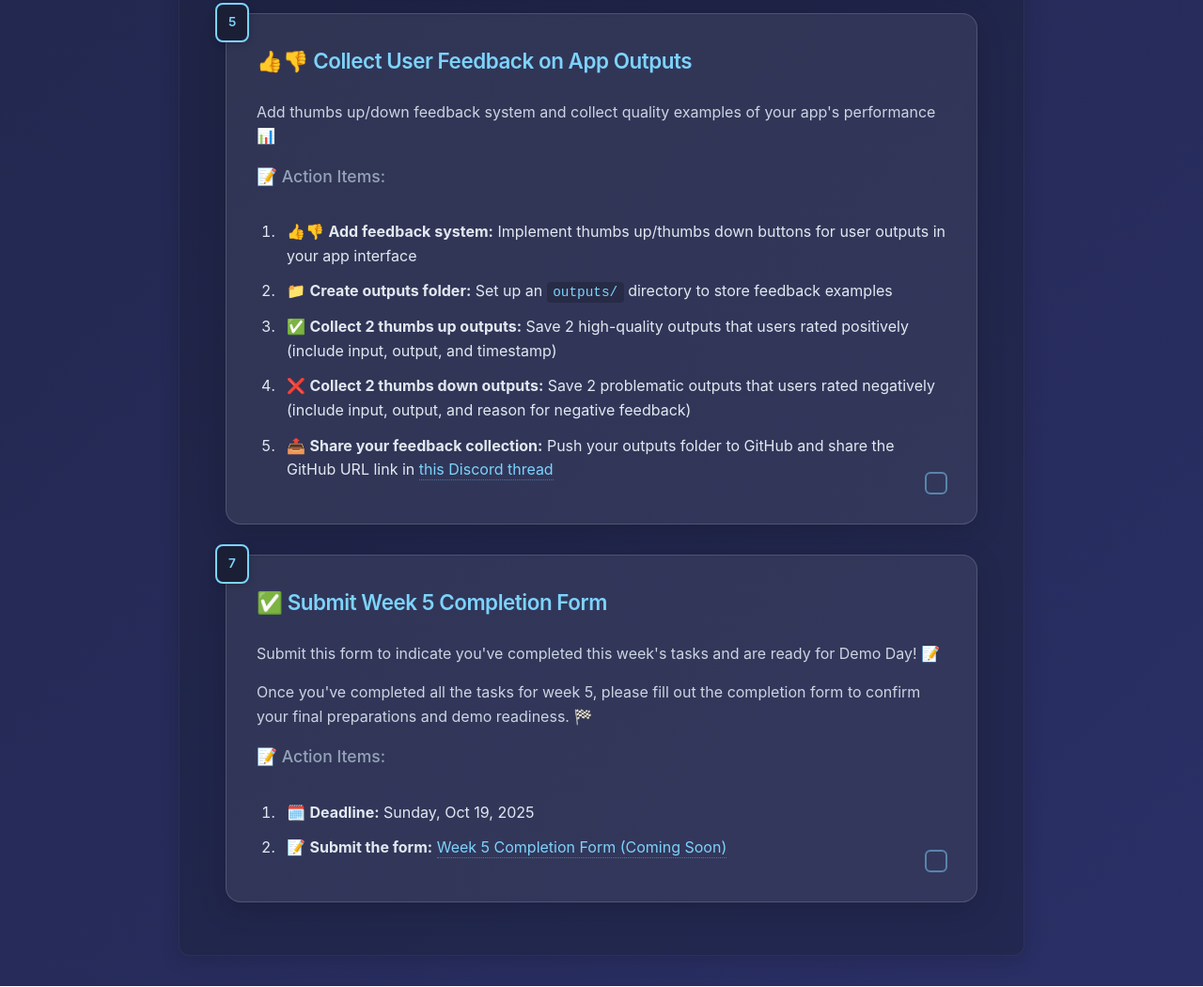
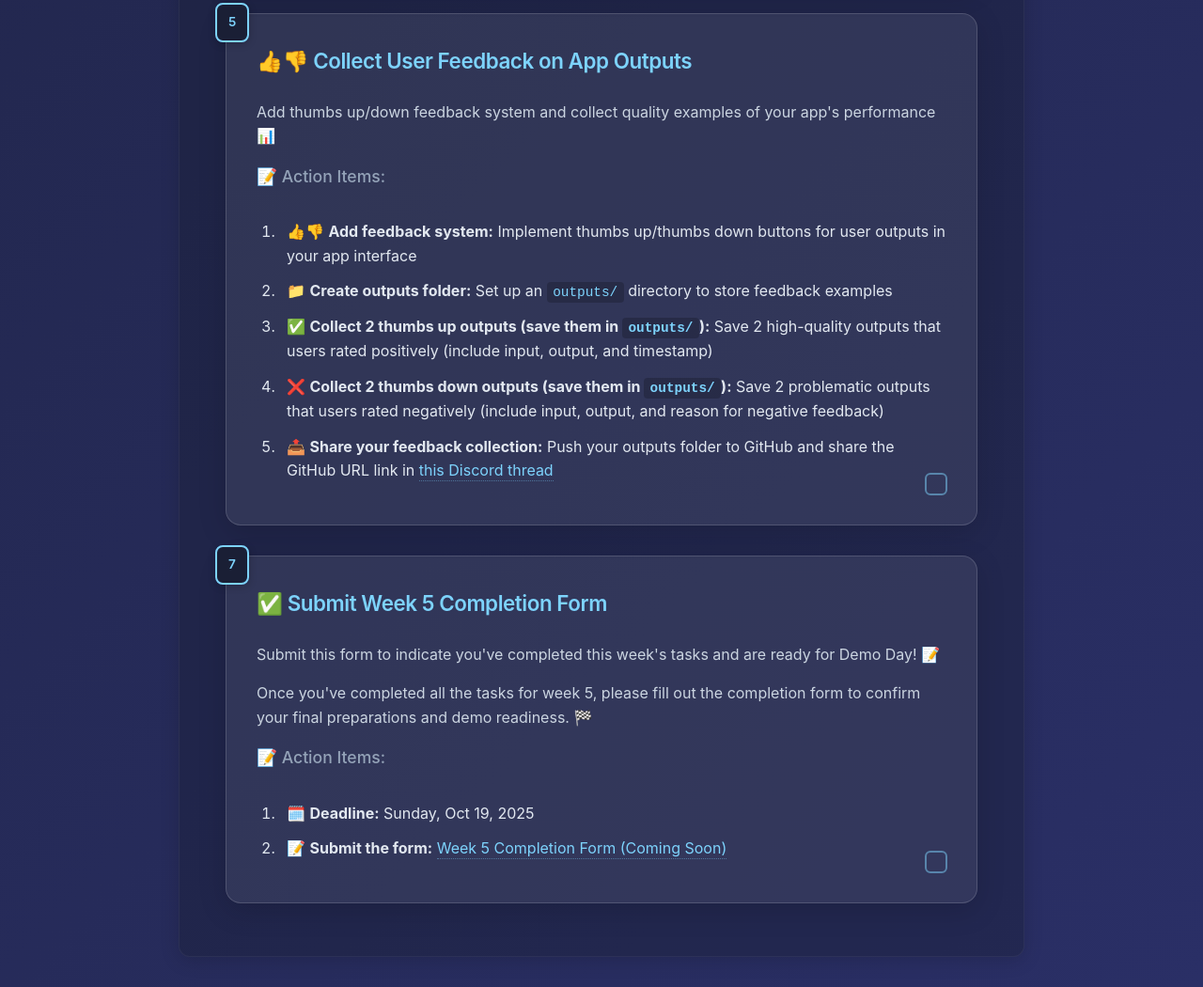
Before and after one commit to vam-nexus/byai-6, a plain HTML site: page week5.html in a window 1280 px wide. Shown: the part 2827-3877 px from the top of the page at 94% size. Drawn offline with Linux system fonts and the light colour scheme.

Commit message:
added week 5

```diff
--- a/week5.html
+++ b/week5.html
@@ -164,8 +164,8 @@
                             <ol class="action-list">
                                 <li>👍👎 <strong>Add feedback system:</strong> Implement thumbs up/thumbs down buttons for user outputs in your app interface</li>
                                 <li>📁 <strong>Create outputs folder:</strong> Set up an <code>outputs/</code> directory to store feedback examples</li>
-                                <li>✅ <strong>Collect 2 thumbs up outputs:</strong> Save 2 high-quality outputs that users rated positively (include input, output, and timestamp)</li>
-                                <li>❌ <strong>Collect 2 thumbs down outputs:</strong> Save 2 problematic outputs that users rated negatively (include input, output, and reason for negative feedback)</li>
+                                <li>✅ <strong>Collect 2 thumbs up outputs (save them in <code>outputs/</code>):</strong> Save 2 high-quality outputs that users rated positively (include input, output, and timestamp)</li>
+                                <li>❌ <strong>Collect 2 thumbs down outputs (save them in <code>outputs/</code>):</strong> Save 2 problematic outputs that users rated negatively (include input, output, and reason for negative feedback)</li>
                                 <li>📤 <strong>Share your feedback collection:</strong> Push your outputs folder to GitHub and share the GitHub URL link in <a href="https://discord.com/channels/1413524932213735567/1427375560501362698" target="_blank">this Discord thread</a></li>
                             </ol>
                         </div>
```
